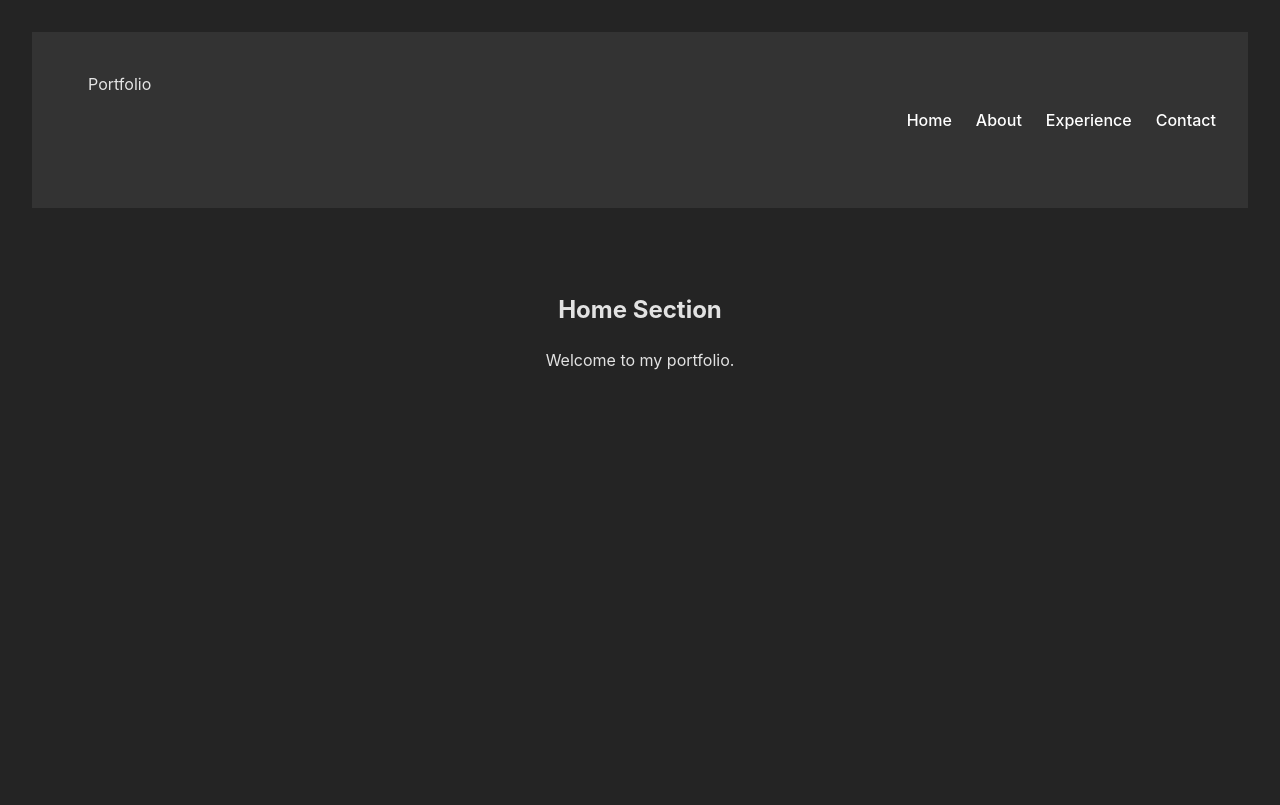
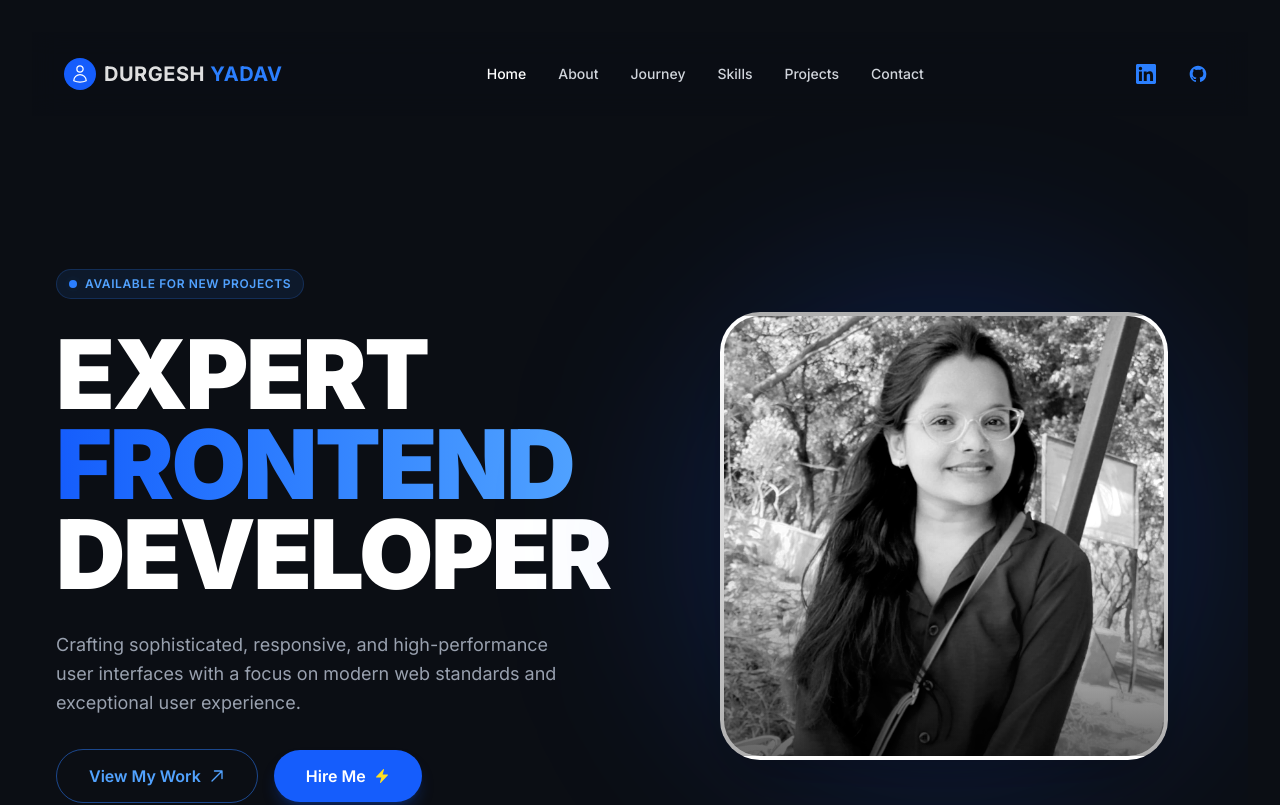
Before and after one commit to DurgeshY21/MyNewPortfolio, a React (Vite) app: page / in a window 1280 px wide. Shown: the top 805 px of the page. Built offline with nearby package versions, Linux system fonts and the light colour scheme.

Commit message:
set up folder structure

```diff
--- a/src/components/Navbar.jsx
+++ b/src/components/Navbar.jsx
@@ -2,14 +2,42 @@ import React from 'react';
 
 const Navbar = () => {
   return (
-    <nav className="navbar">
-      <div className="logo">Portfolio</div>
-      <ul className="nav-links">
-        <li><a href="#home">Home</a></li>
-        <li><a href="#about">About</a></li>
-        <li><a href="#experience">Experience</a></li>
-        <li><a href="#contact">Contact</a></li>
+    <nav className="flex justify-between items-center px-8 py-6 max-w-7xl mx-auto w-full sticky top-0 z-50 bg-[#0B0E14]/80 backdrop-blur-md">
+      {/* Logo */}
+      <div className="flex items-center gap-2">
+        <div className="w-8 h-8 rounded-full bg-blue-600 flex items-center justify-center">
+          <svg xmlns="http://www.w3.org/2000/svg" fill="none" viewBox="0 0 24 24" strokeWidth={1.5} stroke="currentColor" className="w-5 h-5 text-white">
+            <path strokeLinecap="round" strokeLinejoin="round" d="M15.75 6a3.75 3.75 0 1 1-7.5 0 3.75 3.75 0 0 1 7.5 0ZM4.501 20.118a7.5 7.5 0 0 1 14.998 0A17.933 17.933 0 0 1 12 21.75c-2.676 0-5.216-.584-7.499-1.632Z" />
+          </svg>
+        </div>
+        <span className="text-xl font-bold italic tracking-wide">
+          DURGESH <span className="text-blue-500">YADAV</span>
+        </span>
+      </div>
+
+      {/* Navigation Links */}
+      <ul className="hidden md:flex items-center gap-8 text-sm font-medium text-gray-300">
+        <li><a href="#home" className="hover:text-white transition-colors text-white">Home</a></li>
+        <li><a href="#about" className="hover:text-white transition-colors">About</a></li>
+        <li><a href="#journey" className="hover:text-white transition-colors">Journey</a></li>
+        <li><a href="#skills" className="hover:text-white transition-colors">Skills</a></li>
+        <li><a href="#projects" className="hover:text-white transition-colors">Projects</a></li>
+        <li><a href="#contact" className="hover:text-white transition-colors">Contact</a></li>
       </ul>
+
+      {/* Social Icons */}
+      <div className="flex items-center gap-4">
+        <a href="#" className="p-2 rounded-full hover:bg-gray-800 transition-colors" aria-label="LinkedIn">
+          <svg xmlns="http://www.w3.org/2000/svg" viewBox="0 0 24 24" fill="currentColor" className="w-5 h-5 text-blue-500">
+            <path d="M20.447 20.452h-3.554v-5.569c0-1.328-.027-3.037-1.852-3.037-1.853 0-2.136 1.445-2.136 2.939v5.667H9.351V9h3.414v1.561h.046c.477-.9 1.637-1.85 3.37-1.85 3.601 0 4.267 2.37 4.267 5.455v6.286zM5.337 7.433c-1.144 0-2.063-.926-2.063-2.065 0-1.138.92-2.063 2.063-2.063 1.14 0 2.064.925 2.064 2.063 0 1.139-.925 2.065-2.064 2.065zm1.782 13.019H3.555V9h3.564v11.452zM22.225 0H1.771C.792 0 0 .774 0 1.729v20.542C0 23.227.792 24 1.771 24h20.451C23.2 24 24 23.227 24 22.271V1.729C24 .774 23.2 0 22.222 0h.003z" />
+          </svg>
+        </a>
+        <a href="#" className="p-2 rounded-full hover:bg-gray-800 transition-colors" aria-label="GitHub">
+          <svg xmlns="http://www.w3.org/2000/svg" viewBox="0 0 24 24" fill="currentColor" className="w-5 h-5 text-blue-500">
+            <path fillRule="evenodd" d="M12 2C6.477 2 2 6.484 2 12.017c0 4.425 2.865 8.18 6.839 9.504.5.092.682-.217.682-.483 0-.237-.008-.868-.013-1.703-2.782.605-3.369-1.343-3.369-1.343-.454-1.158-1.11-1.466-1.11-1.466-.908-.62.069-.608.069-.608 1.003.07 1.531 1.032 1.531 1.032.892 1.53 2.341 1.088 2.91.832.092-.647.35-1.088.636-1.338-2.22-.253-4.555-1.113-4.555-4.951 0-1.093.39-1.988 1.029-2.688-.103-.253-.446-1.272.098-2.65 0 0 .84-.27 2.75 1.026A9.564 9.564 0 0112 6.844c.85.004 1.705.115 2.504.337 1.909-1.296 2.747-1.027 2.747-1.027.546 1.379.202 2.398.1 2.651.64.7 1.028 1.595 1.028 2.688 0 3.848-2.339 4.695-4.566 4.943.359.309.678.92.678 1.855 0 1.338-.012 2.419-.012 2.747 0 .268.18.58.688.482A10.019 10.019 0 0022 12.017C22 6.484 17.522 2 12 2z" clipRule="evenodd" />
+          </svg>
+        </a>
+      </div>
     </nav>
   );
 };
--- a/src/index.css
+++ b/src/index.css
@@ -1,11 +1,15 @@
+@import url('https://fonts.googleapis.com/css2?family=Inter:wght@400;500;600;700;900&display=swap');
+@import "tailwindcss";
+
 :root {
-  font-family: Inter, system-ui, Avenir, Helvetica, Arial, sans-serif;
+  font-family: 'Inter', system-ui, Avenir, Helvetica, Arial, sans-serif;
   line-height: 1.5;
   font-weight: 400;
 
   color-scheme: light dark;
   color: rgba(255, 255, 255, 0.87);
-  background-color: #242424;
+  background-color: #0B0E14;
+  /* Dark background from design */
 
   font-synthesis: none;
   text-rendering: optimizeLegibility;
@@ -18,42 +22,3 @@ body {
   min-width: 320px;
   min-height: 100vh;
 }
-
-html {
-  scroll-behavior: smooth;
-}
-
-.navbar {
-  display: flex;
-  justify-content: space-between;
-  align-items: center;
-  padding: 1rem 2rem;
-  background-color: #333;
-  position: sticky;
-  top: 0;
-  z-index: 1000;
-}
-
-.nav-links {
-  list-style: none;
-  display: flex;
-  gap: 1.5rem;
-  padding: 0;
-  margin: 0;
-}
-
-.nav-links a {
-  color: white;
-  text-decoration: none;
-  font-weight: 500;
-}
-
-.nav-links a:hover {
-  color: #646cff;
-}
-
-.section {
-  padding: 4rem 2rem;
-  min-height: 80vh;
-  border-bottom: 1px solid #444;
-}
--- a/src/sections/Home.jsx
+++ b/src/sections/Home.jsx
@@ -1,10 +1,77 @@
 import React from 'react';
+import Pic from '../assets/PIC.jpeg';
 
 const Home = () => {
     return (
-        <section id="home" className="section">
-            <h1>Home Section</h1>
-            <p>Welcome to my portfolio.</p>
+        <section id="home" className="relative w-full min-h-screen flex items-center justify-center pt-10 px-6 max-w-7xl mx-auto overflow-hidden">
+
+            {/* Content Wrapper */}
+            <div className="grid grid-cols-1 md:grid-cols-2 gap-12 items-center w-full">
+
+                {/* Left Content - Left aligned */}
+                <div className="flex flex-col items-start justify-start text-left space-y-8 z-10">
+                    {/* Status Badge */}
+                    <div className="inline-flex items-center gap-2 px-3 py-1.5 rounded-full bg-blue-500/10 border border-blue-500/20">
+                        <span className="relative flex h-2 w-2">
+                            <span className="animate-ping absolute inline-flex h-full w-full rounded-full bg-blue-400 opacity-75"></span>
+                            <span className="relative inline-flex rounded-full h-2 w-2 bg-blue-500"></span>
+                        </span>
+                        <span className="text-blue-400 text-xs font-semibold tracking-wider uppercase">Available for new projects</span>
+                    </div>
+
+                    {/* Main Heading */}
+                    <div className="space-y-1 flex flex-col items-start">
+                        <h1 className="text-6xl md:text-8xl font-black text-white tracking-tight leading-[0.9]">
+                            EXPERT
+                        </h1>
+                        <h1 className="text-6xl md:text-8xl font-black text-transparent bg-clip-text bg-gradient-to-r from-blue-600 to-blue-400 tracking-tight leading-[0.9]">
+                            FRONTEND
+                        </h1>
+                        <h1 className="text-6xl md:text-8xl font-black text-white tracking-tight leading-[0.9]">
+                            DEVELOPER
+                        </h1>
+                    </div>
+
+                    {/* Description */}
+                    <p className="text-gray-400 text-lg max-w-lg leading-relaxed text-left">
+                        Crafting sophisticated, responsive, and high-performance user interfaces with a focus on modern web standards and exceptional user experience.
+                    </p>
+
+                    {/* Buttons */}
+                    <div className="flex flex-wrap items-center gap-4">
+                        <a href="#projects" className="group px-8 py-3.5 rounded-full border border-blue-500/50 text-blue-400 font-semibold hover:bg-blue-500/10 transition-all flex items-center gap-2">
+                            View My Work
+                            <svg xmlns="http://www.w3.org/2000/svg" fill="none" viewBox="0 0 24 24" strokeWidth={2} stroke="currentColor" className="w-4 h-4 group-hover:translate-x-0.5 group-hover:-translate-y-0.5 transition-transform">
+                                <path strokeLinecap="round" strokeLinejoin="round" d="M4.5 19.5l15-15m0 0H8.25m11.25 0v11.25" />
+                            </svg>
+                        </a>
+                        <a href="#contact" className="px-8 py-3.5 rounded-full bg-blue-600 text-white font-semibold hover:bg-blue-700 transition-colors shadow-lg shadow-blue-600/25 flex items-center gap-2">
+                            Hire Me
+                            <svg xmlns="http://www.w3.org/2000/svg" viewBox="0 0 24 24" fill="currentColor" className="w-4 h-4 text-yellow-300">
+                                <path fillRule="evenodd" d="M14.615 1.595a.75.75 0 01.359.852L12.982 9.75h7.268a.75.75 0 01.548 1.262l-10.5 11.25a.75.75 0 01-1.272-.71l1.992-7.302H3.75a.75.75 0 01-.548-1.262l10.5-11.25a.75.75 0 01.914-.143z" clipRule="evenodd" />
+                            </svg>
+                        </a>
+                    </div>
+                </div>
+
+                {/* Right Image */}
+                <div className="relative flex justify-center items-center z-10">
+                    {/* Background Blob/Gradient Effect */}
+                    <div className="absolute top-1/2 left-1/2 -translate-x-1/2 -translate-y-1/2 w-[500px] h-[500px] bg-blue-600/20 rounded-full blur-[100px] -z-10"></div>
+
+                    <div className="relative w-full max-w-md aspect-square bg-gradient-to-b from-gray-200 to-gray-400 rounded-[2.5rem] overflow-hidden grayscale contrast-125 border-4 border-white/5 shadow-2xl">
+                        {/* User Image */}
+                        <img
+                            src={Pic}
+                            alt="Durgesh Yadav"
+                            className="w-full h-full object-cover object-top"
+                        />
+                        {/* Overlay gradient to blend bottom */}
+                        <div className="absolute inset-0 bg-gradient-to-t from-[#0B0E14] via-transparent to-transparent opacity-60"></div>
+                    </div>
+                </div>
+
+            </div>
         </section>
     );
 };
```
Also changed, not shown: src/assets/PIC.jpeg (added).
